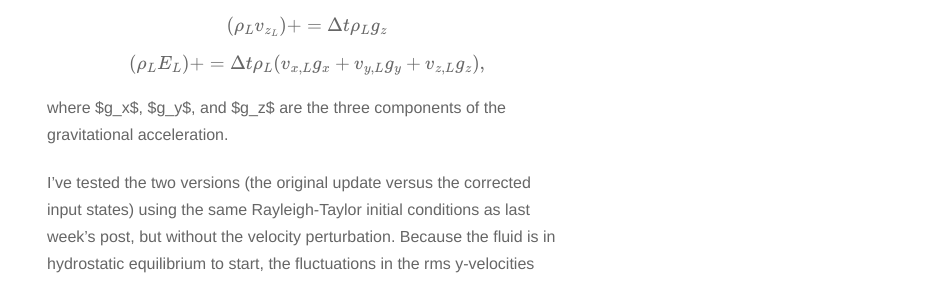
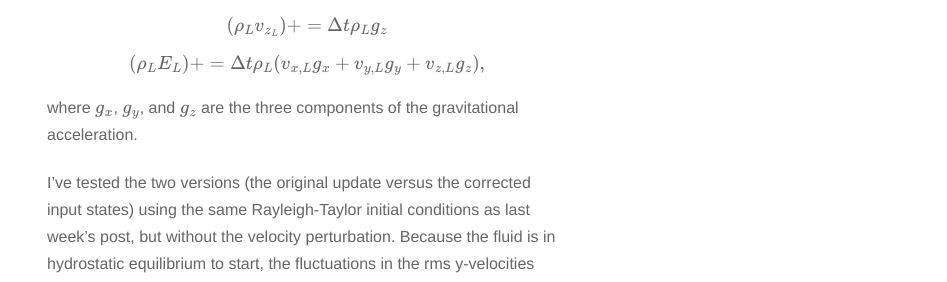
Before and after one commit to evaneschneider/site, a Jekyll site: the page built from _posts/2016-12-14-Gravity-Part-2.markdown, in a window 1280 px wide. Shown: the part 655-937 px from the top of the page, without its empty margins (333-1280 px from the left). Built offline with Jekyll 4.4.1, drawn with Linux system fonts in a browser that asks for light colours; nearby versions of some CDN libraries; formulas are drawn with MathJax 3.

Commit message:
minor edits

```diff
--- a/_posts/2016-12-14-Gravity-Part-2.markdown
+++ b/_posts/2016-12-14-Gravity-Part-2.markdown
@@ -27,7 +27,7 @@ $$(\rho_L v_{z_L}) += \Delta t \rho_{L} g_{z}$$
 $$(\rho_L E_{L}) += \Delta t \rho_{L} (v_{x, L} g_x + v_{y, L} g_y + v_{z, L} g_z),$$
 </div>
 
-where $g_x$, $g_y$, and $g_z$ are the three components of the gravitational
+where $$g_x$$, $$g_y$$, and $$g_z$$ are the three components of the gravitational
 acceleration.
 
 I've tested the two versions (the original update versus
```
